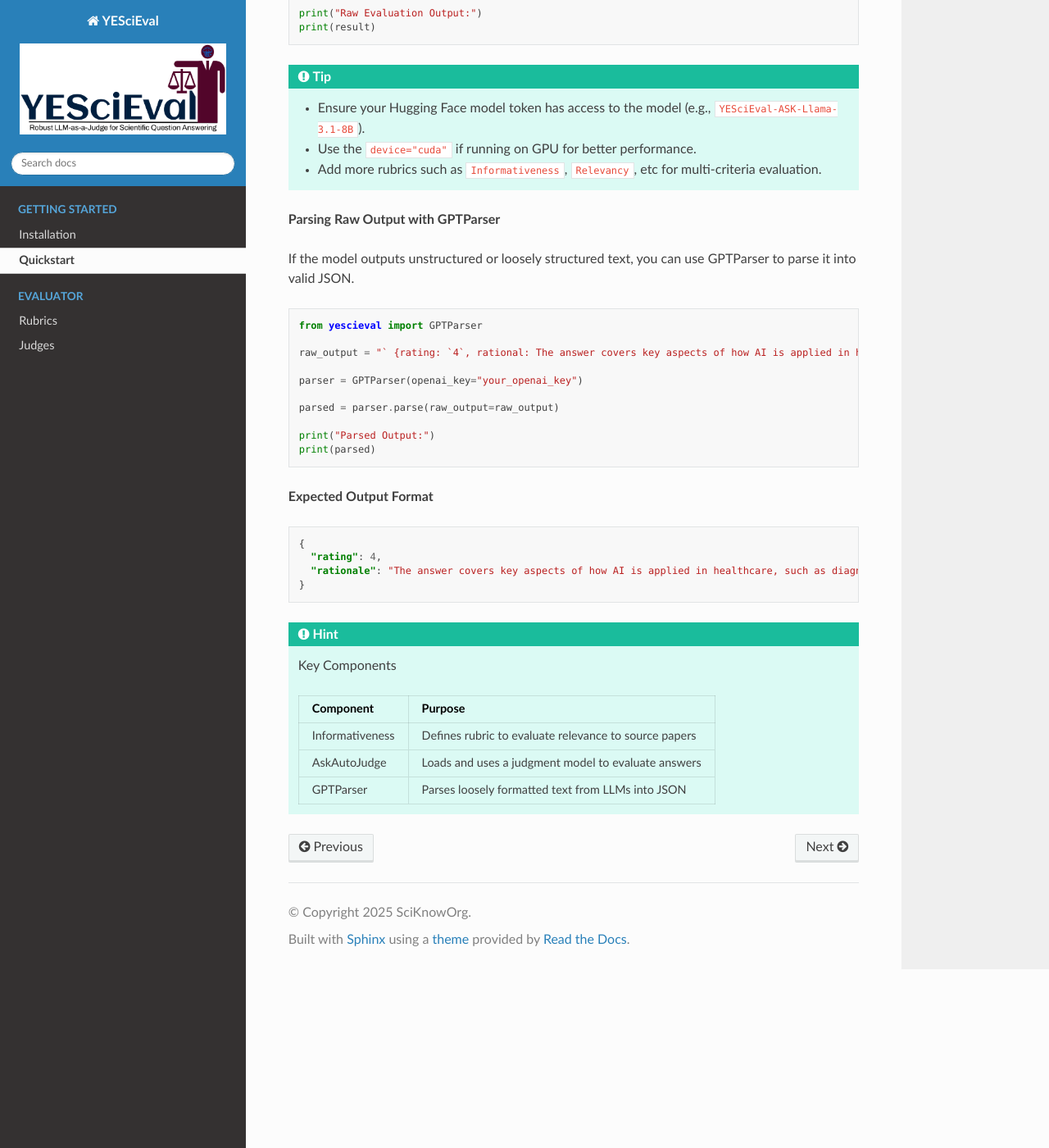
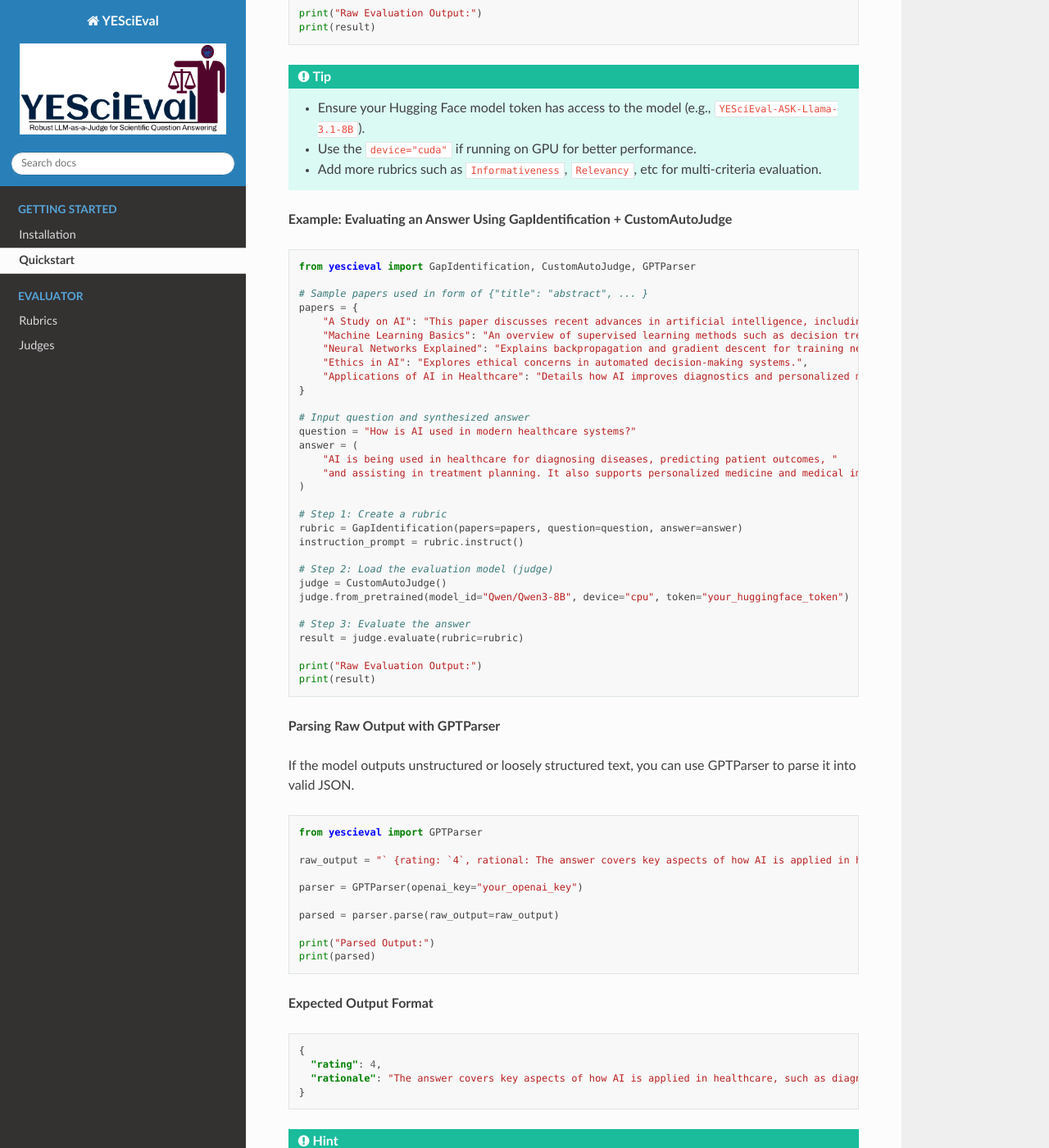
Before and after one commit to sciknoworg/YESciEval, a Sphinx documentation site: the page built from docs/source/quickstart.rst, in a window 1280 px wide and 1400 px high, scrolled down 820 px. Shown: the whole window at 82% size. Built offline with Sphinx 7.4.7 and the Read the Docs theme 3.1.0, drawn with Linux system fonts in a browser that asks for light colours; pages that are not in the unit, such as notebooks, are missing from menus; some of the changed text lies outside the part shown.

Commit message:
:pencil: Added an example run for Gap Identification with Custom Judge

```diff
--- a/docs/source/quickstart.rst
+++ b/docs/source/quickstart.rst
@@ -46,6 +46,43 @@ YESciEval is a library designed to evaluate the quality of synthesized scientifi
     - Use the ``device="cuda"`` if running on GPU for better performance.
     - Add more rubrics such as ``Informativeness``, ``Relevancy``, etc for multi-criteria evaluation.
 
+
+**Example: Evaluating an Answer Using GapIdentification + CustomAutoJudge**
+
+.. code-block:: python
+
+   from yescieval import GapIdentification, CustomAutoJudge, GPTParser
+
+   # Sample papers used in form of {"title": "abstract", ... }
+   papers = {
+       "A Study on AI": "This paper discusses recent advances in artificial intelligence, including deep learning.",
+       "Machine Learning Basics": "An overview of supervised learning methods such as decision trees and SVMs.",
+       "Neural Networks Explained": "Explains backpropagation and gradient descent for training networks.",
+       "Ethics in AI": "Explores ethical concerns in automated decision-making systems.",
+       "Applications of AI in Healthcare": "Details how AI improves diagnostics and personalized medicine."
+   }
+
+   # Input question and synthesized answer
+   question = "How is AI used in modern healthcare systems?"
+   answer = (
+       "AI is being used in healthcare for diagnosing diseases, predicting patient outcomes, "
+       "and assisting in treatment planning. It also supports personalized medicine and medical imaging."
+   )
+
+   # Step 1: Create a rubric
+   rubric = GapIdentification(papers=papers, question=question, answer=answer)
+   instruction_prompt = rubric.instruct()
+
+   # Step 2: Load the evaluation model (judge)
+   judge = CustomAutoJudge()
+   judge.from_pretrained(model_id="Qwen/Qwen3-8B", device="cpu", token="your_huggingface_token")
+
+   # Step 3: Evaluate the answer
+   result = judge.evaluate(rubric=rubric)
+
+   print("Raw Evaluation Output:")
+   print(result)
+
 **Parsing Raw Output with GPTParser**
 
 If the model outputs unstructured or loosely structured text, you can use GPTParser to parse it into valid JSON.
```
Also changed, not shown: other parts of docs/source/quickstart.rst (+1 -1 lines).
